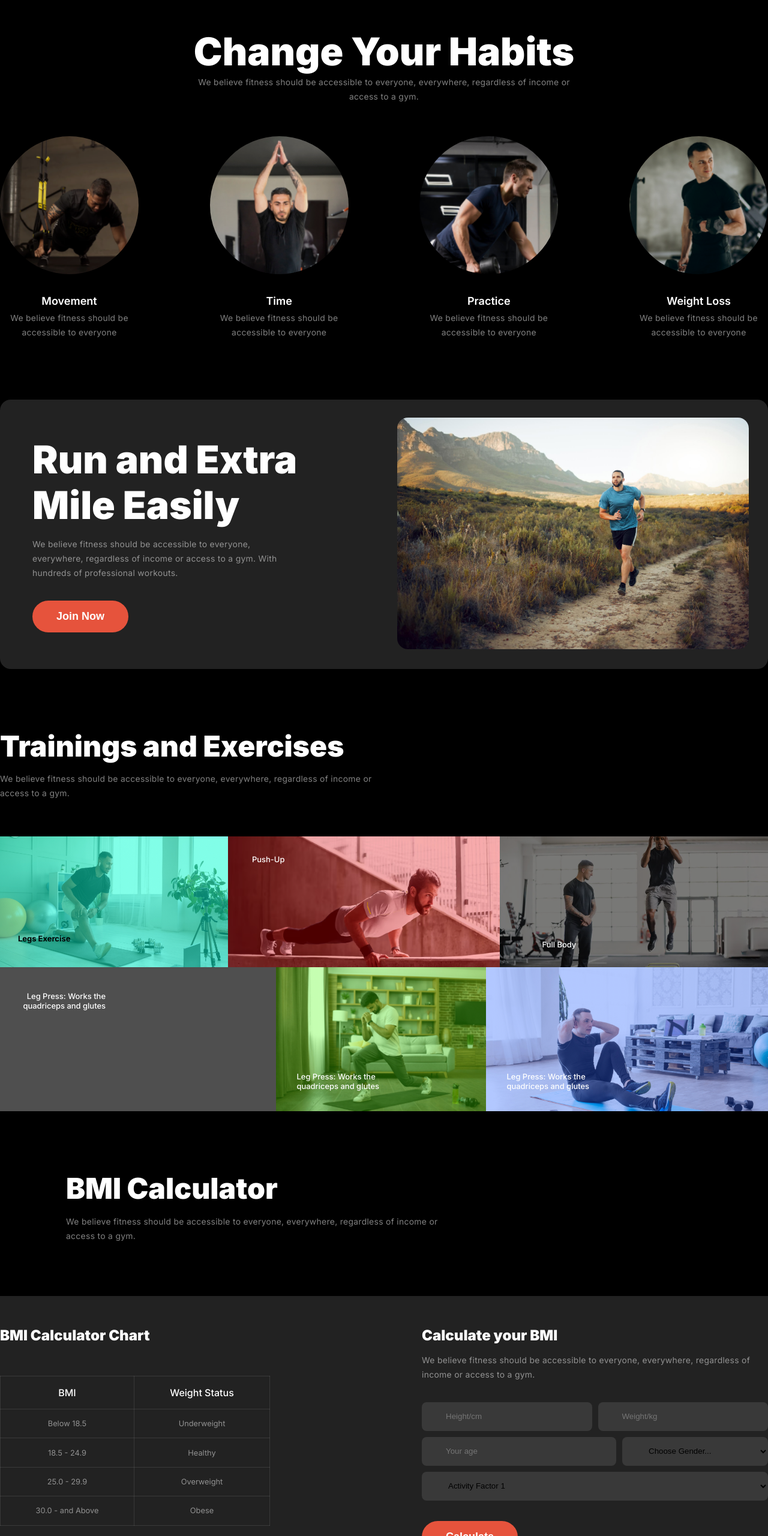
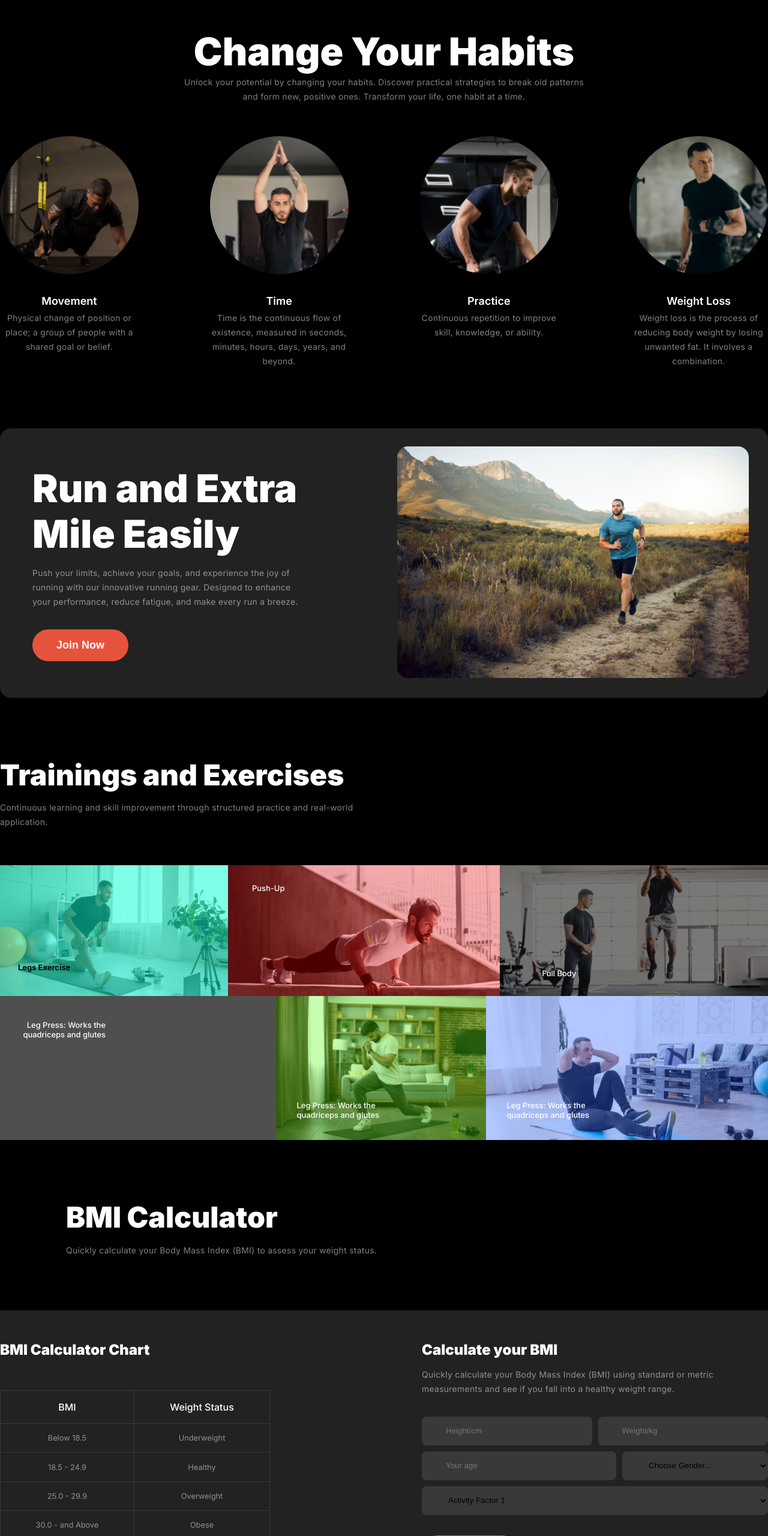
Before and after one commit to Rahelk404/Reset-B9A2, a plain HTML site: page index.html in a window 1280 px wide. Shown: the part 840-3400 px from the top of the page at 60% size. Drawn offline with Linux system fonts and the light colour scheme; grey boxes are pictures that could not be loaded; a web font is replaced by a local one.

Commit message:
added final text and complete assignment

```diff
--- a/index.html
+++ b/index.html
@@ -83,8 +83,7 @@
         <section class="section-header">
             <div class="habit-text-head">
                 <h1 class="heading-text-size">Change Your Habits</h1>
-                <p class="font-size">We believe fitness should be accessible to everyone, everywhere, regardless of
-                    income or access to a gym.</p>
+                <p class="font-size">Unlock your potential by changing your habits. Discover practical strategies to break old patterns and form new, positive ones. Transform your life, one habit at a time.</p>
             </div>
 
             <div class="habit-img-container display-flex">
@@ -93,7 +92,7 @@
 
                     <div style="color: white;">
                         <h2>Movement</h2>
-                        <p class="font-size">We believe fitness should be accessible to everyone</p>
+                        <p class="font-size">Physical change of position or place; a group of people with a shared goal or belief.</p>
                     </div>
                 </div>
                 <div class="habit-img">
@@ -101,7 +100,7 @@
 
                     <div style="color: white;">
                         <h2>Time</h2>
-                        <p class="font-size">We believe fitness should be accessible to everyone</p>
+                        <p class="font-size">Time is the continuous flow of existence, measured in seconds, minutes, hours, days, years, and beyond.</p>
                     </div>
                 </div>
                 <div class="habit-img">
@@ -109,7 +108,7 @@
 
                     <div style="color: white;">
                         <h2>Practice</h2>
-                        <p class="font-size">We believe fitness should be accessible to everyone</p>
+                        <p class="font-size">Continuous repetition to improve skill, knowledge, or ability.</p>
                     </div>
                 </div>
                 <div class="habit-img">
@@ -117,7 +116,7 @@
 
                     <div style="color: white;">
                         <h2>Weight Loss</h2>
-                        <p class="font-size">We believe fitness should be accessible to everyone</p>
+                        <p class="font-size">Weight loss is the process of reducing body weight by losing unwanted fat. It involves a combination.</p>
                     </div>
                 </div>
             </div>
@@ -131,8 +130,7 @@
             <div class="run-section-head display-flex">
                 <div class="run-text">
                     <h1 class="heading-text-size">Run and Extra Mile Easily</h1>
-                    <p class="font-size">We believe fitness should be accessible to everyone, everywhere, regardless of
-                        income or access to a gym. With hundreds of professional workouts.</p>
+                    <p class="font-size">Push your limits, achieve your goals, and experience the joy of running with our innovative running gear. Designed to enhance your performance, reduce fatigue, and make every run a breeze.</p>
 
                     <button class="btn-primary"> Join Now</button>
                 </div>
@@ -149,9 +147,7 @@
         <section class="section-header for-font-er-pera">
             <div class="training-text-head">
                 <h1 class="heading-text-size">Trainings and Exercises</h1>
-                <p class="font-size">We believe fitness should be accessible to everyone, everywhere, regardless of
-                    income or access to a
-                    gym.</p>
+                <p class="font-size">Continuous learning and skill improvement through structured practice and real-world application.</p>
             </div>
 
             <div class="display-flex image-up">
@@ -188,9 +184,7 @@
         <section>
             <div class="bmi-title section-header">
                 <h1>BMI Calculator</h1>
-                <p class="font-size">We believe fitness should be accessible to everyone, everywhere, regardless of
-                    income or access to a
-                    gym.</p>
+                <p class="font-size">Quickly calculate your Body Mass Index (BMI) to assess your weight status.</p>
             </div>
 
             <div class="bmi-background bmi-header">
@@ -229,9 +223,7 @@
 
                     <div class="bmi-calculator">
                         <h2 class="medium-text-size">Calculate your BMI</h2>
-                        <p class="font-size">We believe fitness should be accessible to everyone, everywhere, regardless
-                            of income or
-                            access to a gym. </p>
+                        <p class="font-size">Quickly calculate your Body Mass Index (BMI) using standard or metric measurements and see if you fall into a healthy weight range. </p>
 
                         <div class="input-field">
                             <div class="input-field-2 display-flex gap">
@@ -275,8 +267,7 @@
         <section class="section-header">
             <div class="our-team-head">
                 <h1>Meet Our Team</h1>
-                <p class="font-size">We believe fitness should be accessible to everyone, everywhere, regardless of
-                    income or access to a gym.</p>
+                <p class="font-size">Get to know the passionate minds behind our success. Discover the expertise and dedication that drives our team to deliver exceptional results.</p>
             </div>
 
             <div class="our-team-content-head">
@@ -319,8 +310,7 @@
         <div class="footer-header display-flex section-header">
             <div class="footer-left">
                 <h1>Fitness</h1>
-                <p class="font-size">We believe fitness should be accessible to everyone, everywhere, regardless of
-                    income or access to a gym. With hundreds of professional workouts.</p>
+                <p class="font-size">Fitness is the state of being physically healthy and fit. It involves regular exercise, proper nutrition, and adequate rest to improve overall health, increase energy levels, and enhance quality of life.</p>
             </div>
 
             <div class="footer-right display-flex">
```
